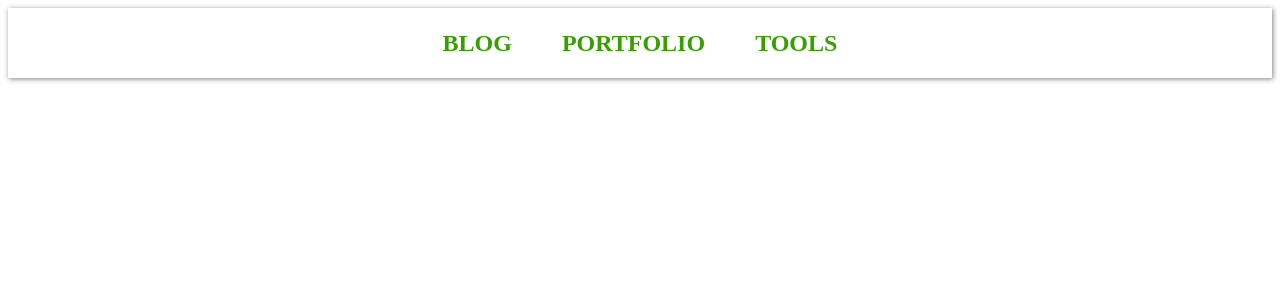
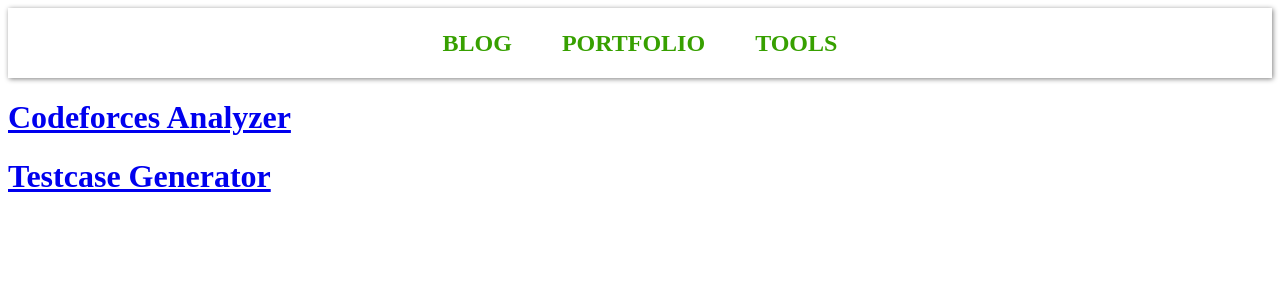
Before and after one commit to laveesingh/frontolio, a React (Create React App) app: page /tools in a window 1280 px wide. Shown: the top 300 px of the page. Built offline with nearby package versions, Linux system fonts and the light colour scheme.

Commit message:
added tools section

```diff
--- /dev/null
+++ b/src/components/Tools.js
@@ -0,0 +1,18 @@
+import React from 'react'
+import { Link } from 'react-router-dom'
+
+const Tools = props => {
+  const toolsList = [
+    {name: 'Codeforces Analyzer', link: '/tools/cfanalyzer'},
+    {name: 'Testcase Generator', link: '/tools/testgen'}
+  ]
+  return (
+    <div>
+      {toolsList.map( tool => (
+        <h1 key={tool.name}><Link to={tool.link}>{tool.name}</Link></h1>
+      ))}
+    </div>
+  )
+}
+
+export default Tools
--- a/src/index.js
+++ b/src/index.js
@@ -5,6 +5,7 @@
 import Blog from './components/Blog'
 import Navbar from './components/Navbar'
 import Portfolio from './components/Portfolio'
+import Tools from './components/Tools'
 
 class App extends React.Component {
   render() {
@@ -15,6 +16,7 @@
           <Route exact path='/' render={ props => <Home {...props} />} />
           <Route path='/blog' render={ props => <Blog {...props} />} />
           <Route path='/portfolio' render={ props => <Portfolio {...props} />} />
+          <Route path='/tools' render={ props => <Tools {...props} />} />
         </div>
       </BrowserRouter>
     )
```
